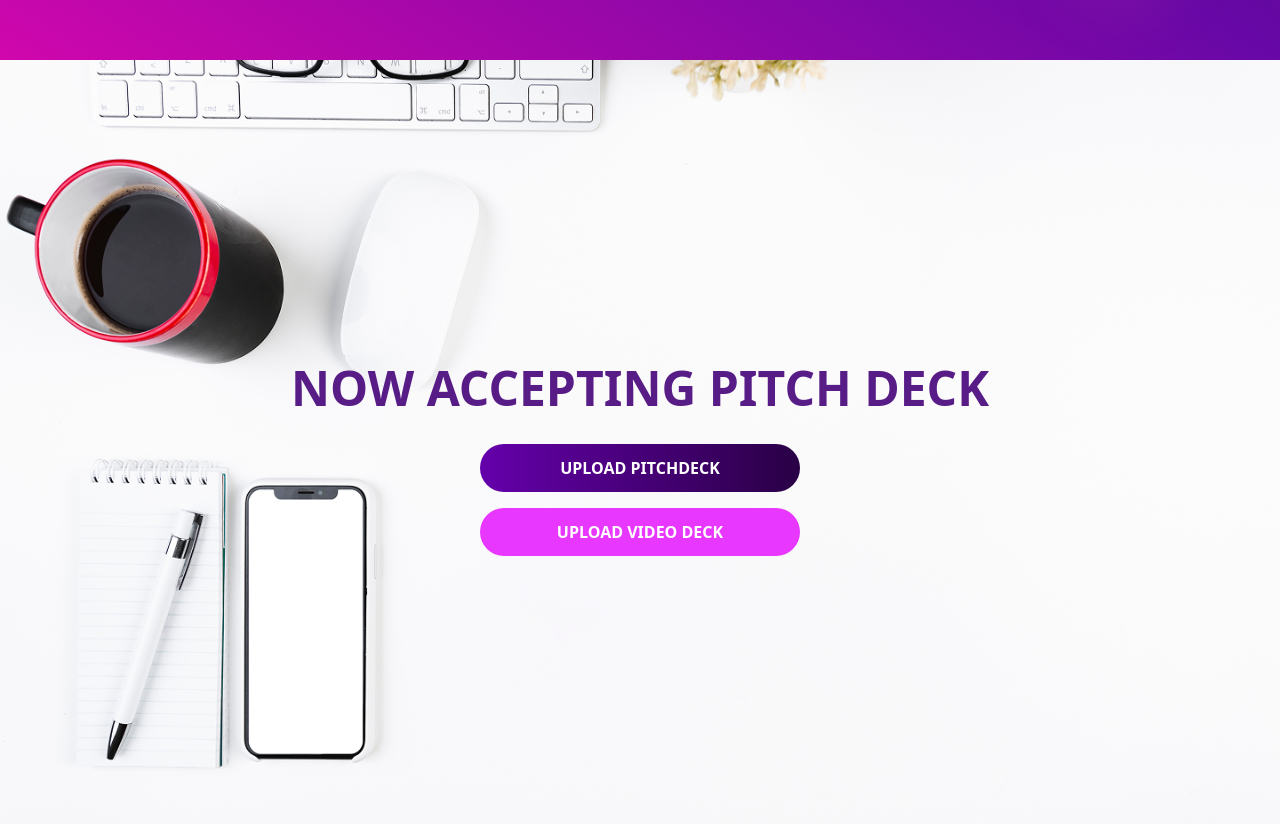
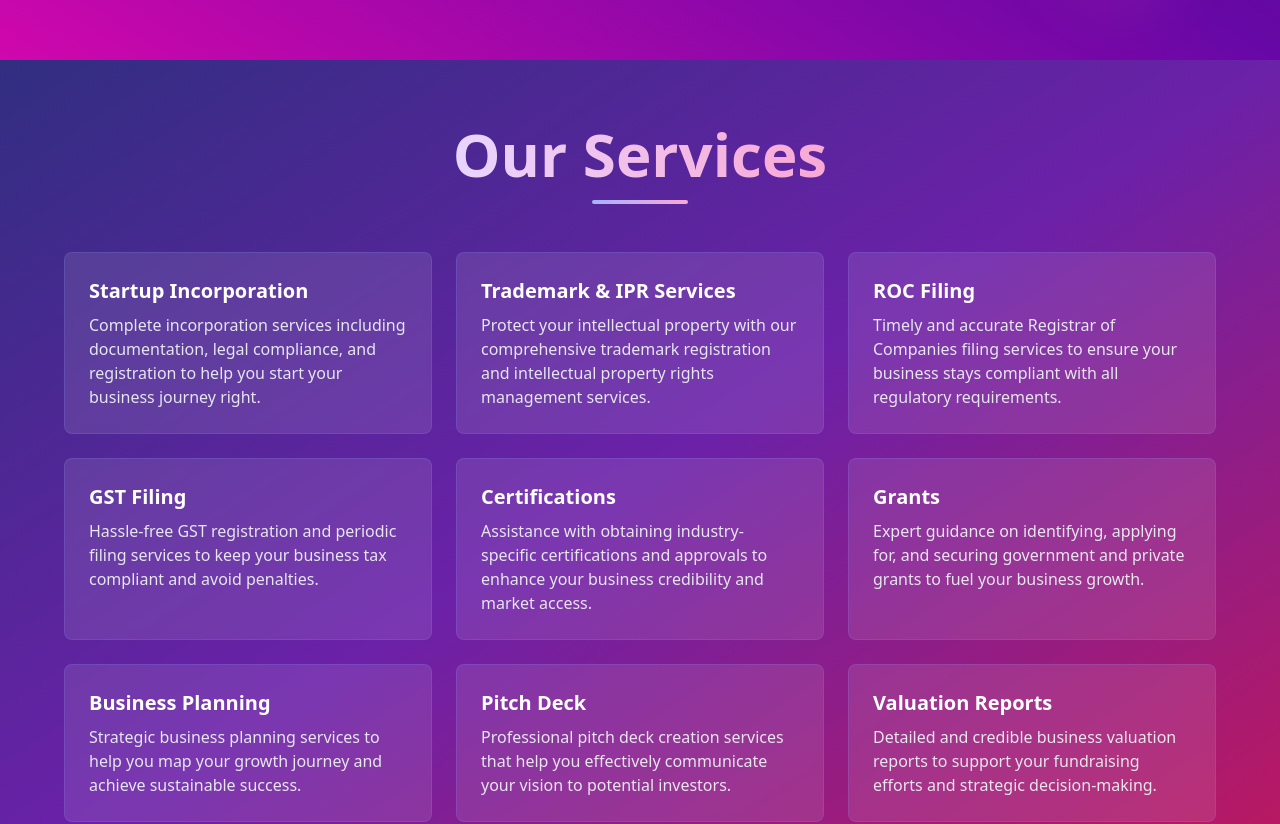
Before and after one commit to darshit890/pitchvilla-landing-page, a Next.js app: page / in a window 1280 px wide. Shown: the part 740-1564 px from the top of the page. Built offline with nearby package versions, Linux system fonts and the light colour scheme.

Commit message:
Update PiitchDeck.tsx

```diff
--- a/src/components/PiitchDeck.tsx
+++ b/src/components/PiitchDeck.tsx
@@ -1,35 +1,73 @@
 import Image from "next/image";
 
-const PitchDeck = () => {
+const ServicesPage = () => {
+  const services = [
+    {
+      title: "Startup Incorporation",
+      description: "Complete incorporation services including documentation, legal compliance, and registration to help you start your business journey right."
+    },
+    {
+      title: "Trademark & IPR Services",
+      description: "Protect your intellectual property with our comprehensive trademark registration and intellectual property rights management services."
+    },
+    {
+      title: "ROC Filing",
+      description: "Timely and accurate Registrar of Companies filing services to ensure your business stays compliant with all regulatory requirements."
+    },
+    {
+      title: "GST Filing",
+      description: "Hassle-free GST registration and periodic filing services to keep your business tax compliant and avoid penalties."
+    },
+    {
+      title: "Certifications",
+      description: "Assistance with obtaining industry-specific certifications and approvals to enhance your business credibility and market access."
+    },
+    {
+      title: "Grants",
+      description: "Expert guidance on identifying, applying for, and securing government and private grants to fuel your business growth."
+    },
+    {
+      title: "Business Planning",
+      description: "Strategic business planning services to help you map your growth journey and achieve sustainable success."
+    },
+    {
+      title: "Pitch Deck",
+      description: "Professional pitch deck creation services that help you effectively communicate your vision to potential investors."
+    },
+    {
+      title: "Valuation Reports",
+      description: "Detailed and credible business valuation reports to support your fundraising efforts and strategic decision-making."
+    }
+  ];
+
   return (
-    <div className="relative h-screen w-full">
-      {/* Background image */}
-      <div className="absolute inset-0">
-        <Image
-          src="/Desktop - 7.png"
-          alt="Workspace with keyboard, glasses, coffee, notepad and phone"
-          fill
-          sizes="100vw"
-          style={{ objectFit: "cover" }}
-          priority
-        />
-      </div>
+    <div className="relative min-h-screen w-full bg-gradient-to-br from-indigo-900 via-purple-800 to-pink-700">
+      {/* Content */}
+      <div className="relative z-10 container mx-auto px-4 py-16">
+        <div className="flex flex-col items-center">
+          {/* Heading with decorative elements */}
+          <div className="text-center mb-12">
+            <h1 className="text-4xl md:text-5xl lg:text-6xl font-bold text-white mb-4">
+              <span className="bg-gradient-to-r from-purple-200 to-pink-300 text-transparent bg-clip-text">
+                Our Services
+              </span>
+            </h1>
+            <div className="h-1 w-24 bg-gradient-to-r from-indigo-300 to-pink-300 mx-auto rounded-full" />
+          </div>
 
-      {/* Absolute positioning for perfect centering */}
-      <div className="absolute inset-0 flex items-center justify-center">
-        <div className="flex flex-col items-center text-center">
-        <h1 className="mb-8 font-bold text-3xl sm:text-4xl md:text-2xl lg:text-5xl text-purple-900">
-    NOW ACCEPTING PITCH DECK
-</h1>
-
-
-          <div className="flex flex-col gap-4 w-80">
-            <button className="rounded-full bg-gradient-to-r from-[#6500AB] to-[#290045] px-8 py-3 font-bold text-white">
-              UPLOAD PITCHDECK
-            </button>
-            <button className="rounded-full bg-[#E838FF] px-8 py-3 font-bold text-white hover:bg-[#E838FF]/90">
-              UPLOAD VIDEO DECK
-            </button>
+          {/* Services grid */}
+          <div className="grid grid-cols-1 md:grid-cols-2 lg:grid-cols-3 gap-6 w-full max-w-6xl">
+            {services.map((service, index) => (
+              <div
+                key={index}
+                className="bg-white/10 backdrop-blur-sm rounded-lg p-6 border border-indigo-400/20 hover:border-pink-400/40 transition-all duration-300 group hover:bg-white/15"
+              >
+                <h3 className="text-xl font-bold mb-2 text-white group-hover:text-pink-200 transition-colors">
+                  {service.title}
+                </h3>
+                <p className="text-gray-200">{service.description}</p>
+              </div>
+            ))}
           </div>
         </div>
       </div>
@@ -37,4 +75,4 @@ const PitchDeck = () => {
   );
 };
 
-export default PitchDeck;
+export default ServicesPage;
```
